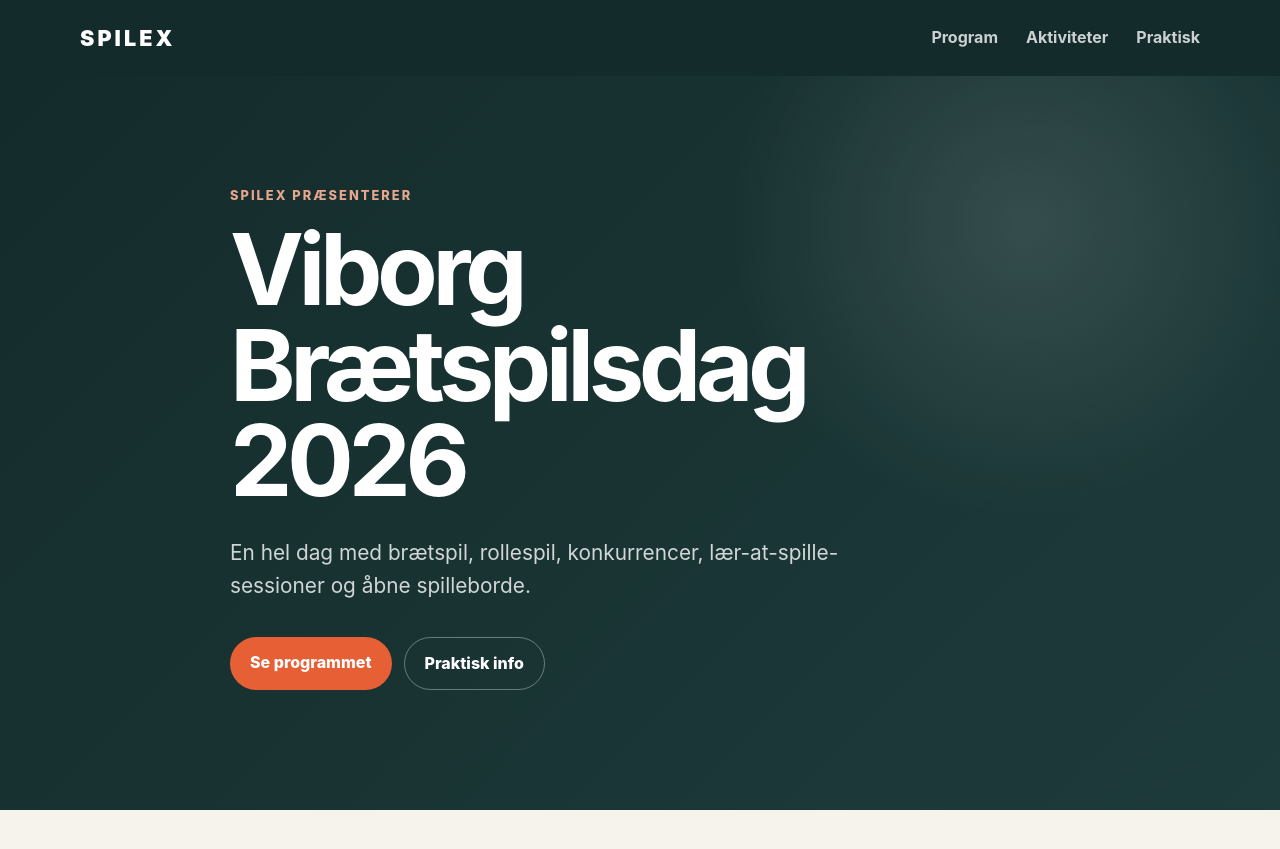
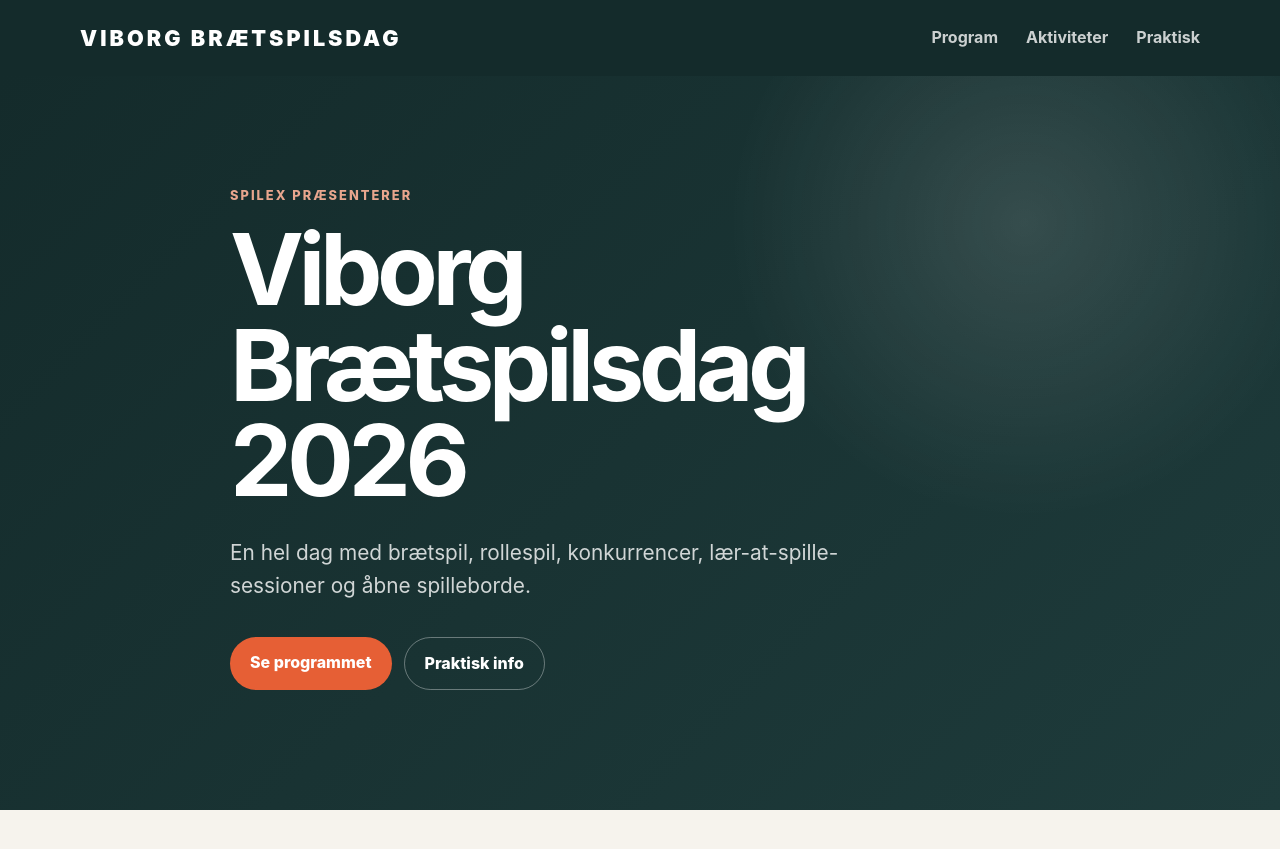
Before and after one commit to Andrejao/spilex, a Jekyll site: the page built from index.html, in a window 1280 px wide and 900 px high. Shown: the top 849 px of the window. Built offline with Jekyll 4.4.1, drawn with Linux system fonts in a browser that asks for light colours.

Commit message:
Update default.html

```diff
--- a/_layouts/default.html
+++ b/_layouts/default.html
@@ -22,7 +22,7 @@
 <header class="site-header">
   <div class="container nav">
     <a class="logo" href="{{ '/' | relative_url }}">
-      SPILEX
+      VIBORG BRÆTSPILSDAG
     </a>
 
 <nav>
```
